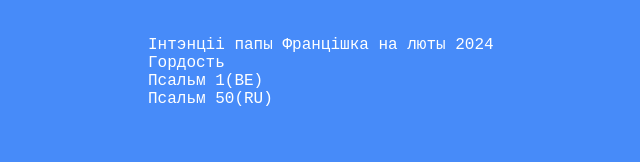
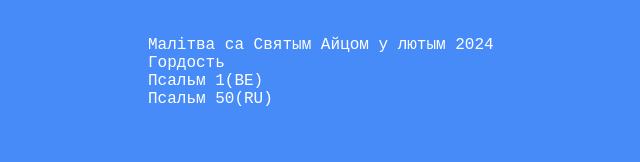
Before and after one commit to akhremYuri/LEGIO_MARIAE, a plain HTML site: page stand/index.html in a window 1280 px wide. Shown: the top 162 px of the page, 312-952 px from the left. Drawn offline with Linux system fonts and the light colour scheme.

Commit message:
link paths updated

```diff
--- a/stand/index.html
+++ b/stand/index.html
@@ -12,7 +12,11 @@
   <body>
     <header class="stand-header container">
       <ul>
-        <li><a href="#">Інтэнціі папы Францішка на люты 2024</a></li>
+        <li>
+          <a href="./pages/papa/francishak.html"
+            >Малітва са Святым Айцом у лютым 2024</a
+          >
+        </li>
         <li><a href="./pages/pride.html">Гордость</a></li>
         <li><a href="./pages/psalm1.html">Псальм 1(BE)</a></li>
         <li><a href="./pages/psalm50.html">Псальм 50(RU)</a></li>
```
Also changed, not shown: stand/pages/papa/francishak.html (+1 -0 lines).
